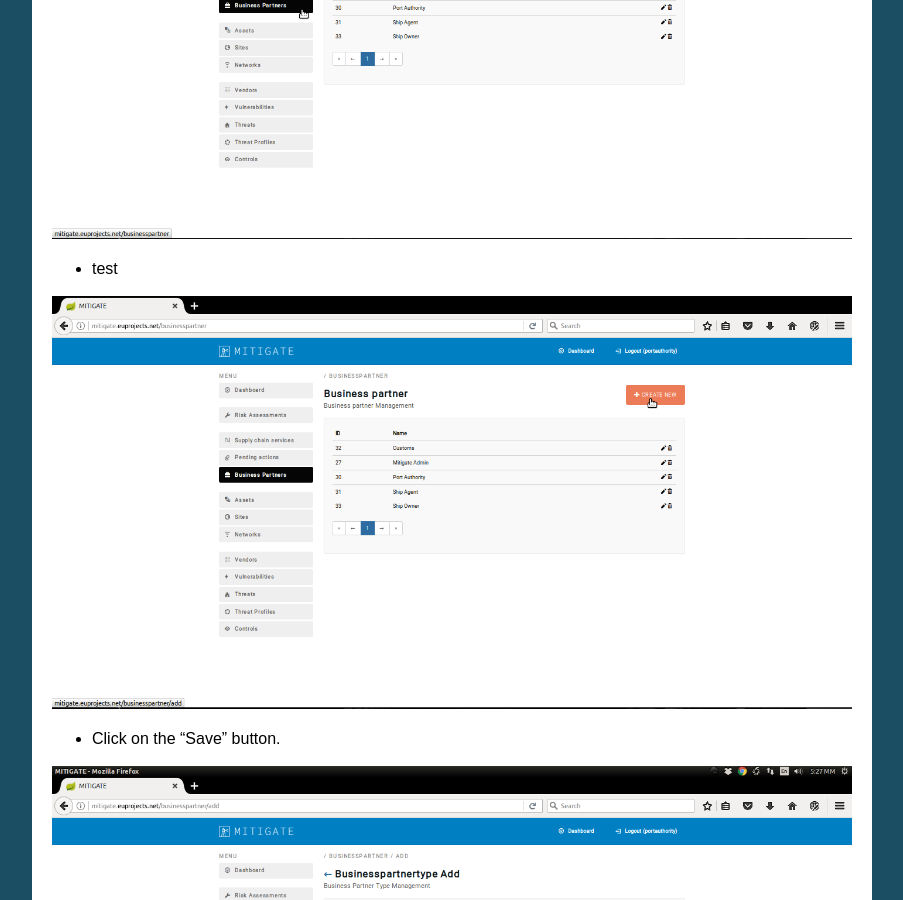
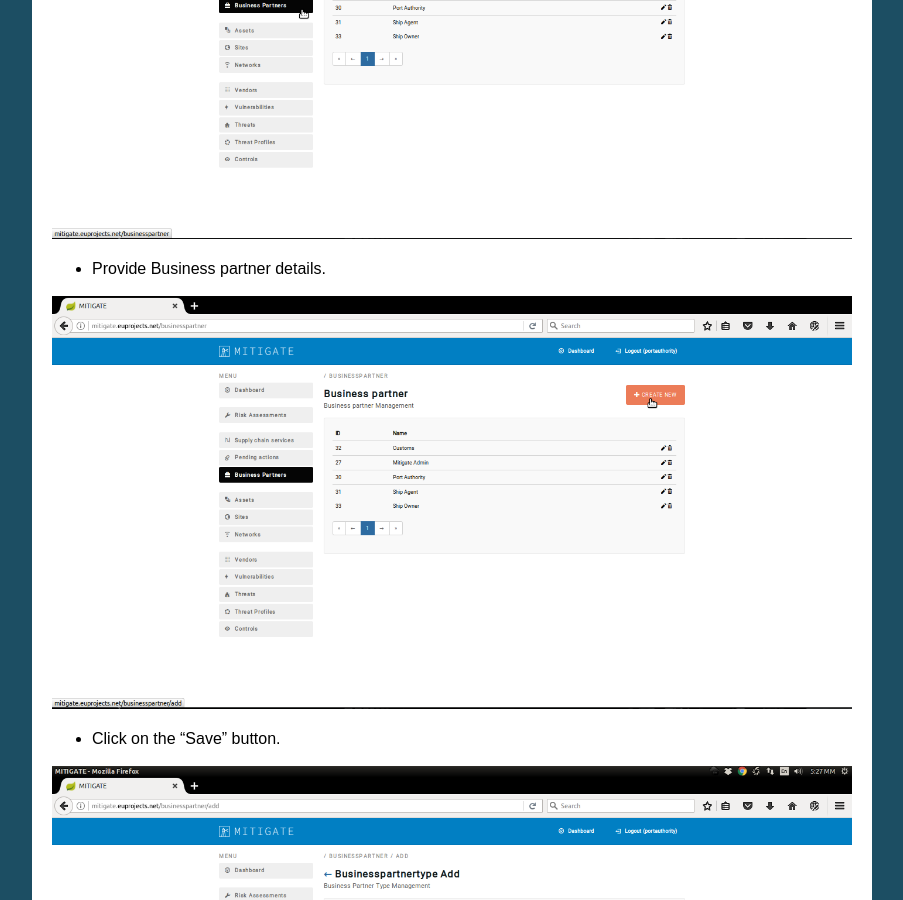
Before and after one commit to singularlogic/mitigate-documentation, a Sphinx documentation site: the page built from docs/pc_questions.rst, in a window 1280 px wide and 900 px high, scrolled down 850 px. Shown: the whole window, without its empty margins (198-1101 px from the left). Built offline with Sphinx 7.4.7, drawn with Linux system fonts in a browser that asks for light colours.

Commit message:
Update pc_questions.rst

```diff
--- a/docs/pc_questions.rst
+++ b/docs/pc_questions.rst
@@ -14,7 +14,7 @@ Add a Business Partner
 
 .. image:: assets/bp.png
 
-- test
+- Provide Business partner details.
 
 .. image:: assets/bp_2.png
 
```
